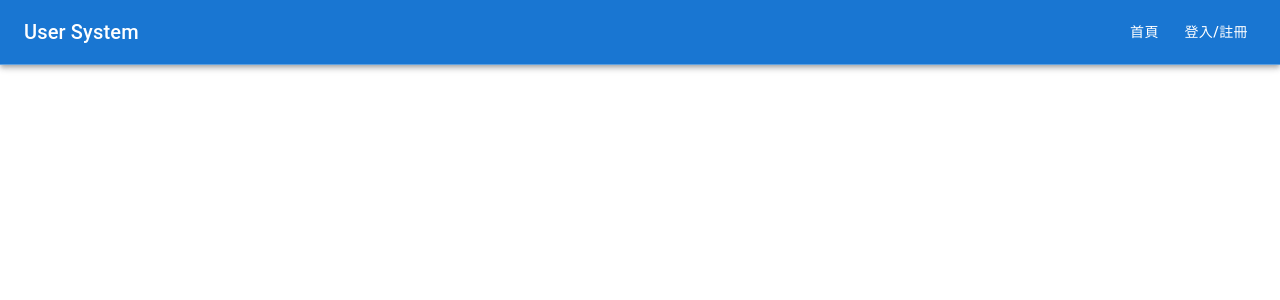
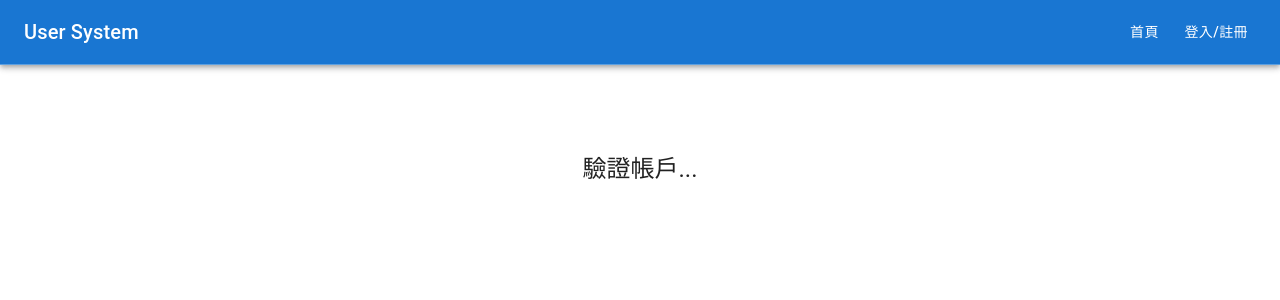
Before and after one commit to weijay0804/user-system-frontend, a React (Vite) app: page /auth/verifiy in a window 1280 px wide. Shown: the top 300 px of the page. Built offline with nearby package versions, Linux system fonts and the light colour scheme; no server answers.

Commit message:
feat: 新增 認證帳戶頁面

```diff
--- a/src/App.jsx
+++ b/src/App.jsx
@@ -5,6 +5,7 @@ import { Box, CssBaseline } from '@mui/material';
 import HomePage from './pages/HomePage';
 import AuthPage from './pages/AuthPage';
 import NavBar from './components/NavBar';
+import VerifiedAccountPage from './pages/VerifiedAccountPage';
 
 
 axios.defaults.baseURL = 'http://127.0.0.1:8000'
@@ -22,6 +23,7 @@ function App() {
           <Routes>
             <Route path="/" element={<HomePage />} />
             <Route path="/auth" element={<AuthPage setIsLogin={setIsLogin} />} />
+            <Route path='/auth/verifiy' element={<VerifiedAccountPage />} />
           </Routes>
         </Box>
       </Box>
--- /dev/null
+++ b/src/pages/VerifiedAccountPage.jsx
@@ -0,0 +1,84 @@
+import { useEffect, useState } from 'react';
+
+import {
+    Typography,
+    Box,
+} from '@mui/material';
+
+
+import axios from 'axios';
+import { useNavigate } from 'react-router-dom';
+
+function VerifiedAccountPage() {
+
+    const navigate = useNavigate();
+
+    // 取得 url 中的 token 和 email
+    const currentUrl = window.location.href;
+
+    const url = new URL(currentUrl);
+
+    const token = url.searchParams.get('token');
+    const email = url.searchParams.get('email');
+
+    const [msg, setMsg] = useState("驗證帳戶...")
+
+    // 發送 API 至後端，並驗證帳戶
+    // 驗證成功後跳轉至登入畫面
+    useEffect(() => {
+        console.log("called")
+
+        const verifiyAccount = async () => {
+
+            try {
+
+                const response = await axios.post("/auth/verifiy", {
+                    token,
+                    email
+                })
+
+                setTimeout(() => {
+                    setMsg("驗證成功，將跳轉至登入畫面")
+
+                    setTimeout(() => {
+
+                        navigate("/auth")
+                    }, 2000)
+
+                }, 1000)
+
+            } catch (error) {
+
+                if (error.response.status === 400) {
+                    setTimeout(() => {
+
+                        setMsg("驗證失敗，請重新驗證您的帳戶")
+
+                    }, 2000)
+                }
+                console.error(error)
+            }
+        };
+
+        verifiyAccount();
+
+    }, [email, token, navigate])
+
+    return (
+        <Box
+            sx={{
+                marginTop: 8,
+                display: 'flex',
+                flexDirection: 'column',
+                alignItems: 'center',
+            }}
+        >
+            <Typography component="h1" variant="h5">
+                {msg}
+            </Typography>
+        </Box>
+    );
+
+}
+
+export default VerifiedAccountPage;
```
Also changed, not shown: src/components/AccountVerifiedRemind.jsx (+0 -7 lines).
